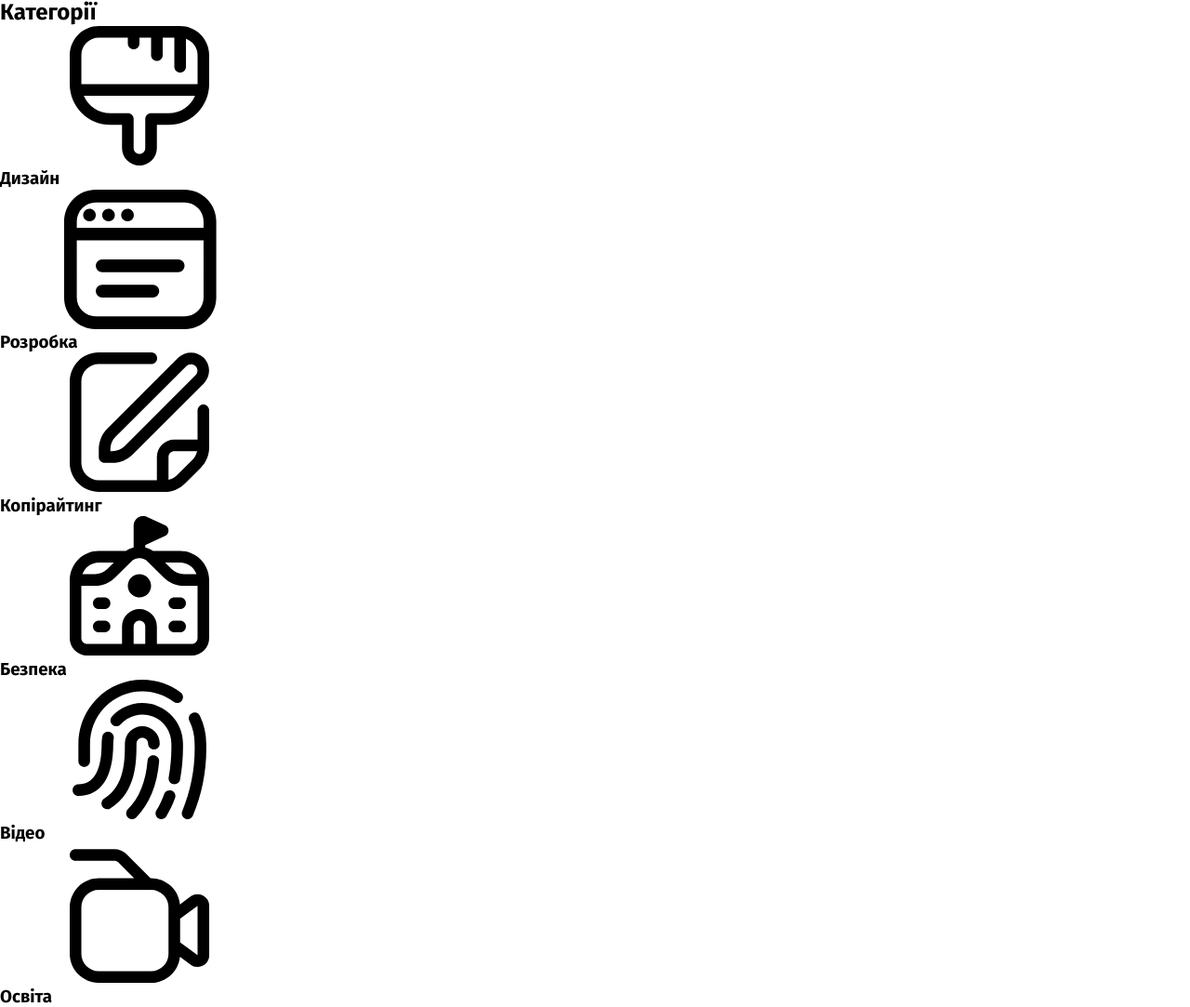
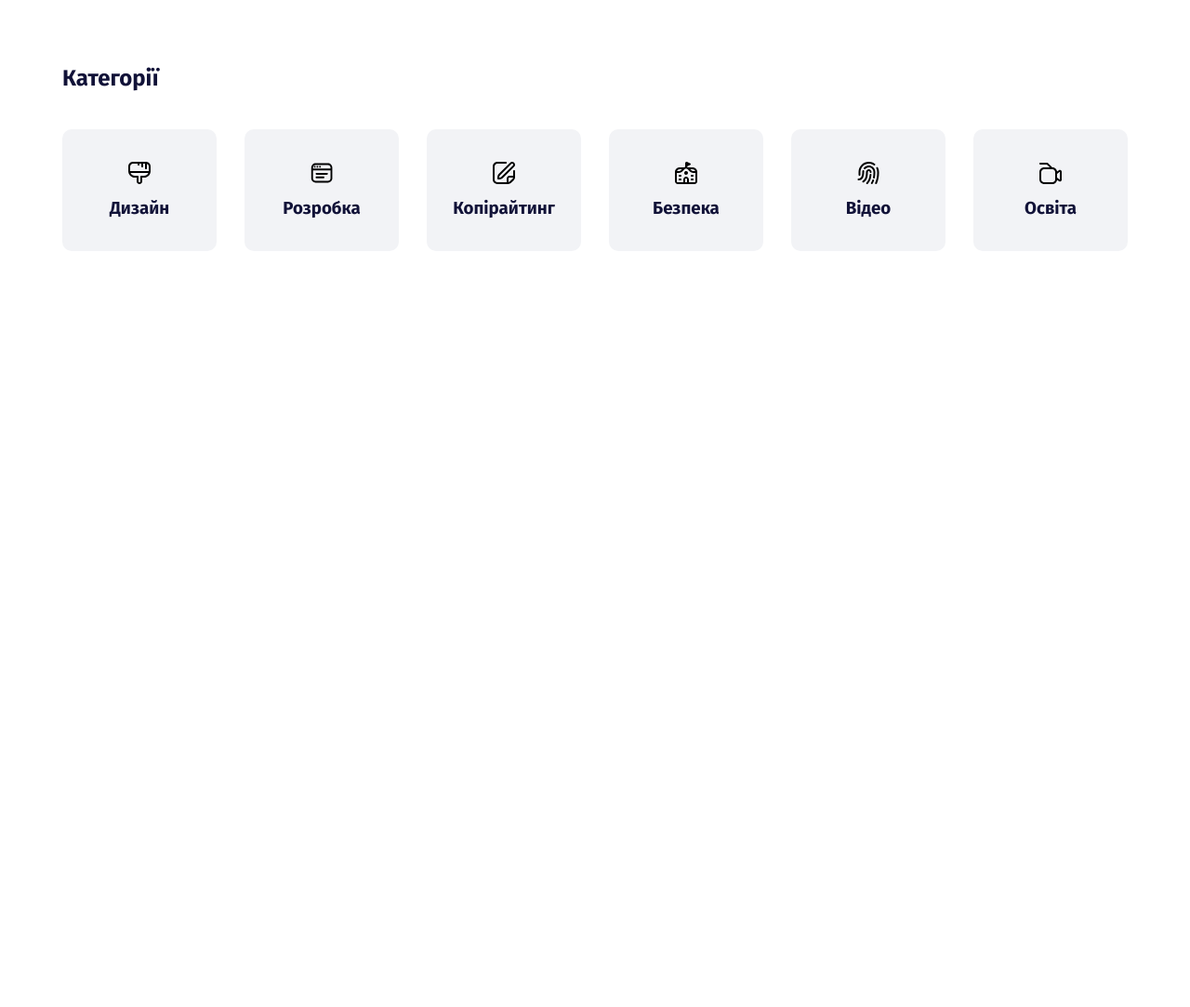
Before and after one commit to Danskipa/findyourjob, a plain HTML site: page index.html in a window 1280 px wide. Shown: the whole page at 93% size. After the commit the page ends 800 px from the top, so only its background shows below. Drawn offline with nearby package versions, Linux system fonts and the light colour scheme.

Commit message:
doroblena sekzia

```diff
--- a/index.html
+++ b/index.html
@@ -22,11 +22,11 @@
   </head>
   <body>
     <main>
-      <section class="categoris">
+      <section class="categories">
         <div class="container container-categoris">
-          <h2 class="categoris-title">Категорії</h2>
-          <ul class="categoris-list">
-            <li class="categoris-item">
+          <h2 class="categories-title">Категорії</h2>
+          <ul class="categories-list">
+            <li class="categories-item">
               <a class="category-link" href="#">
                 <svg class="category-icon">
                   <use href="./src/img/icons.svg#icon-brush"></use>
@@ -34,7 +34,7 @@
                 <h3 class="category-name">Дизайн</h3>
               </a>
             </li>
-            <li class="categoris-item">
+            <li class="categories-item">
               <a class="category-link" href="#">
                 <svg class="category-icon">
                   <use href="./src/img/icons.svg#icon-browser"></use>
@@ -42,7 +42,7 @@
                 <h3 class="category-name">Розробка</h3>
               </a>
             </li>
-            <li class="categoris-item">
+            <li class="categories-item">
               <a class="category-link" href="#">
                 <svg class="category-icon">
                   <use href="./src/img/icons.svg#icon-edit"></use>
@@ -50,7 +50,7 @@
                 <h3 class="category-name">Копірайтинг</h3>
               </a>
             </li>
-            <li class="categoris-item">
+            <li class="categories-item">
               <a class="category-link" href="#">
                 <svg class="category-icon">
                   <use href="./src/img/icons.svg#icon-school"></use>
@@ -58,7 +58,7 @@
                 <h3 class="category-name">Безпека</h3>
               </a>
             </li>
-            <li class="categoris-item">
+            <li class="categories-item">
               <a class="category-link" href="#">
                 <svg class="category-icon">
                   <use href="./src/img/icons.svg#icon-fingerprint"></use>
@@ -66,7 +66,7 @@
                 <h3 class="category-name">Відео</h3>
               </a>
             </li>
-            <li class="categoris-item">
+            <li class="categories-item">
               <a class="category-link" href="#">
                 <svg class="category-icon">
                   <use href="./src/img/icons.svg#icon-camera"></use>
--- a/src/css/style.css
+++ b/src/css/style.css
@@ -1,3 +1,55 @@
 body {
-  font-family: "Fira Sans", "sans sherif";
+  font-family: "Fira Sans", sans-serif;
+  font-size: 16px;
+  font-weight: 400;
+  line-height: 1.19;
+  color: #111238;
 }
+.container {
+  max-width: 1176px;
+  padding-left: 15px;
+  padding-right: 15px;
+  margin-inline: auto;
+}
+.categories {
+  padding-top: 70px;
+  padding-bottom: 80px;
+}
+.categories-title {
+  font-family: var(--font-family);
+  font-weight: 700;
+  font-size: 24px;
+  line-height: 1.2;
+  margin-bottom: 40px;
+}
+.categories-list {
+  display: flex;
+  align-items: center;
+  justify-content: center;
+  flex-wrap: wrap;
+  gap: 30px;
+}
+.categories-item {
+  flex-basis: calc((100% - 150px) / 6);
+}
+.category-link {
+  display: flex;
+  flex-direction: column;
+  align-items: center;
+  row-gap: 15px;
+  background-color: #f2f3f6;
+  padding-top: 35px;
+  padding-bottom: 35px;
+  border-radius: 10px;
+}
+.category-link:hover {
+  color: white;
+  background-color: #1a75e8;
+}
+.category-link:hover .category-icon {
+  fill: white;
+}
+.category-icon {
+  height: 24px;
+  width: 24px;
+}
```
